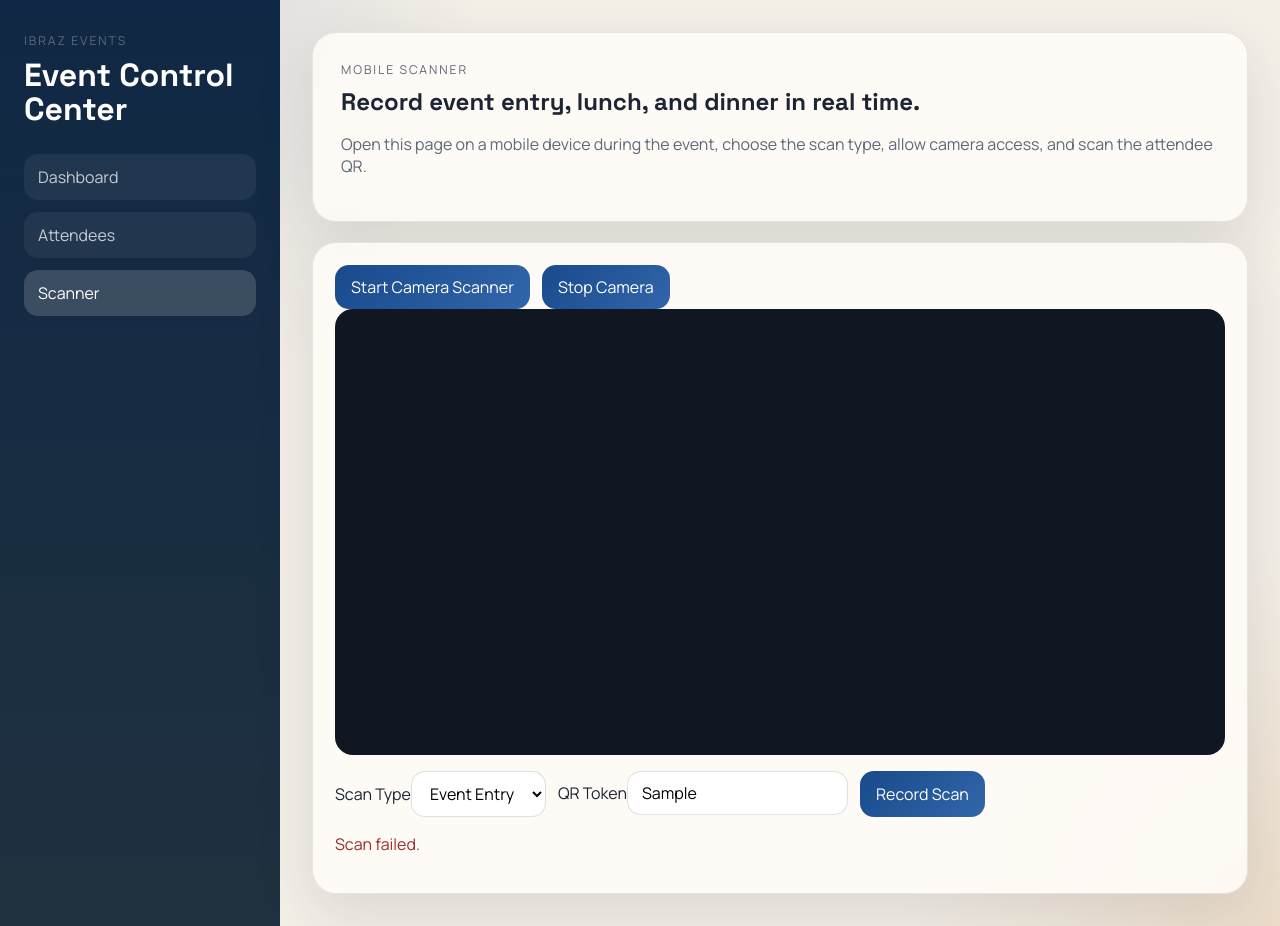
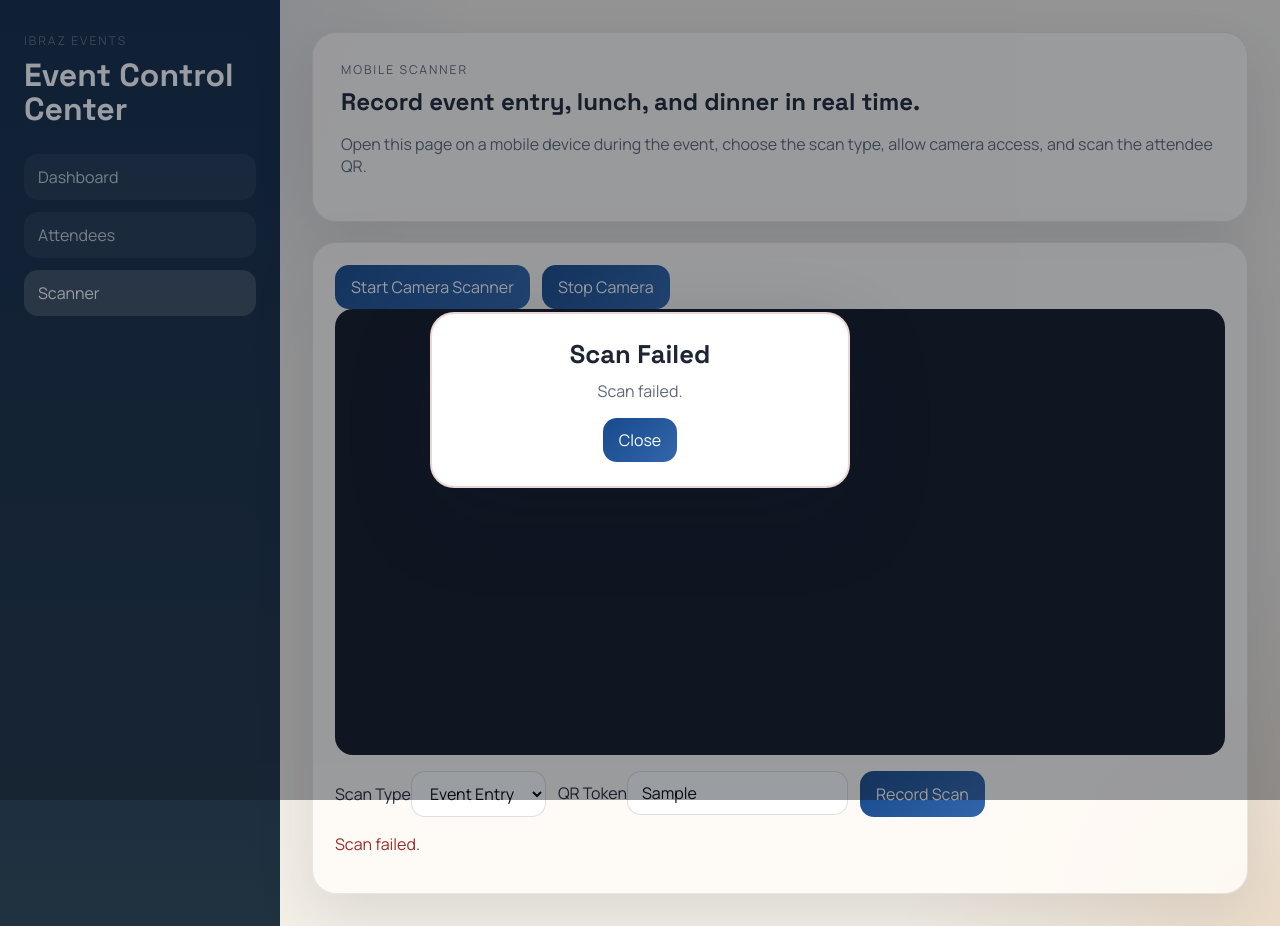
Before and after one commit to ibrajkhan/Event-Management, a React (Vite) app in the folder client/: page /scanner in a window 1280 px wide. Both pictures are taken after typing "Sample" into the empty fields and a click on the button "Record Scan". Built offline with nearby package versions, Linux system fonts and the light colour scheme; no server answers.

Commit message:
changes done in Scanner

```diff
--- a/client/src/pages/ScannerPage.jsx
+++ b/client/src/pages/ScannerPage.jsx
@@ -8,8 +8,19 @@ function extractToken(rawValue) {
     return "";
   }
 
-  const parts = value.split("/");
-  return parts[parts.length - 1];
+  try {
+    const parsedUrl = new URL(value);
+    const parts = parsedUrl.pathname.split("/").filter(Boolean);
+    return parts[parts.length - 1] || "";
+  } catch {
+    const sanitized = value.split("?")[0].split("#")[0].replace(/\/+$/, "");
+    const parts = sanitized.split("/").filter(Boolean);
+    return parts[parts.length - 1] || sanitized;
+  }
+}
+
+function buildNotice(type, title, message, attendee = null) {
+  return { type, title, message, attendee };
 }
 
 export default function ScannerPage() {
@@ -18,9 +29,12 @@ export default function ScannerPage() {
   const [result, setResult] = useState(null);
   const [error, setError] = useState("");
   const [cameraState, setCameraState] = useState("idle");
+  const [notice, setNotice] = useState(null);
+  const [isSubmitting, setIsSubmitting] = useState(false);
   const videoRef = useRef(null);
   const readerRef = useRef(null);
   const controlsRef = useRef(null);
+  const scanLockRef = useRef(false);
 
   useEffect(() => {
     return () => {
@@ -29,18 +43,38 @@ export default function ScannerPage() {
     };
   }, []);
 
-  async function handleSubmit(event) {
-    event.preventDefault();
+  async function submitScan(rawToken) {
+    const normalizedToken = extractToken(rawToken);
+
+    if (!normalizedToken) {
+      setResult(null);
+      setError("No QR token found. Please scan again.");
+      setNotice(buildNotice("error", "Scan Failed", "No QR token found. Please scan again."));
+      return;
+    }
+
+    setIsSubmitting(true);
     setError("");
 
     try {
-      const data = await recordScan(scanType, extractToken(token));
+      const data = await recordScan(scanType, normalizedToken);
       setResult(data);
       setToken("");
+      setNotice(buildNotice("success", "Scan Successful", data.message, data.attendee));
     } catch (requestError) {
+      const message = requestError.response?.data?.message || "Scan failed.";
+      const attendee = requestError.response?.data?.attendee || null;
       setResult(null);
-      setError(requestError.response?.data?.message || "Scan failed.");
+      setError(message);
+      setNotice(buildNotice("error", "Scan Failed", message, attendee));
+    } finally {
+      setIsSubmitting(false);
     }
+  }
+
+  async function handleSubmit(event) {
+    event.preventDefault();
+    await submitScan(token);
   }
 
   async function startCameraScanner() {
@@ -50,35 +84,43 @@ export default function ScannerPage() {
     try {
       const reader = new BrowserMultiFormatReader();
       readerRef.current = reader;
-      controlsRef.current = await reader.decodeFromVideoDevice(undefined, videoRef.current, async (result) => {
-        if (!result) {
+      controlsRef.current = await reader.decodeFromConstraints(
+        {
+          audio: false,
+          video: {
+            facingMode: { ideal: "environment" }
+          }
+        },
+        videoRef.current,
+        async (decodedResult) => {
+          if (!decodedResult || scanLockRef.current) {
             return;
           }
 
-        const scannedToken = extractToken(result.getText());
+          scanLockRef.current = true;
+          const scannedToken = extractToken(decodedResult.getText());
           controlsRef.current?.stop();
           reader.reset();
           setCameraState("idle");
           setToken(scannedToken);
-
-        try {
-          const data = await recordScan(scanType, scannedToken);
-          setResult(data);
-        } catch (requestError) {
-          setResult(null);
-          setError(requestError.response?.data?.message || "Scan failed.");
+          await submitScan(scannedToken);
+          window.setTimeout(() => {
+            scanLockRef.current = false;
+          }, 1200);
         }
-      });
+      );
       setCameraState("live");
-    } catch (cameraError) {
+    } catch {
       setCameraState("idle");
-      setError("Unable to access camera. Please allow camera permission or paste the QR token manually.");
+      setError("Unable to access the rear camera. Please allow camera permission and try again.");
+      setNotice(buildNotice("error", "Camera Error", "Unable to access the rear camera. Please allow camera permission and try again."));
     }
   }
 
   function stopCameraScanner() {
     controlsRef.current?.stop();
     readerRef.current?.reset();
+    scanLockRef.current = false;
     setCameraState("idle");
   }
 
@@ -123,7 +165,9 @@ export default function ScannerPage() {
               placeholder="Paste the QR URL/token or scan with camera"
             />
           </label>
-          <button type="submit">Record Scan</button>
+          <button type="submit" disabled={isSubmitting}>
+            {isSubmitting ? "Recording..." : "Record Scan"}
+          </button>
         </form>
 
         {error ? <p className="error-text">{error}</p> : null}
@@ -135,6 +179,24 @@ export default function ScannerPage() {
           </div>
         ) : null}
       </section>
+
+      {notice ? (
+        <div className="scan-notice-backdrop" onClick={() => setNotice(null)}>
+          <div className={`scan-notice scan-notice-${notice.type}`} onClick={(event) => event.stopPropagation()}>
+            <h3>{notice.title}</h3>
+            <p>{notice.message}</p>
+            {notice.attendee ? (
+              <div className="scan-notice-meta">
+                <strong>{notice.attendee.name}</strong>
+                <span>{notice.attendee.registrationNumber}</span>
+              </div>
+            ) : null}
+            <button type="button" onClick={() => setNotice(null)}>
+              Close
+            </button>
+          </div>
+        </div>
+      ) : null}
     </div>
   );
 }
--- a/client/src/styles.css
+++ b/client/src/styles.css
@@ -241,6 +241,50 @@ td {
   color: var(--red);
 }
 
+.scan-notice-backdrop {
+  position: fixed;
+  inset: 0;
+  display: grid;
+  place-items: center;
+  padding: 20px;
+  background: rgba(16, 23, 35, 0.42);
+  z-index: 50;
+}
+
+.scan-notice {
+  width: min(100%, 420px);
+  padding: 24px;
+  border-radius: 24px;
+  background: white;
+  box-shadow: 0 28px 80px rgba(16, 23, 35, 0.22);
+  text-align: center;
+}
+
+.scan-notice h3 {
+  margin: 0 0 10px;
+  font-family: "Space Grotesk", sans-serif;
+  font-size: 1.6rem;
+}
+
+.scan-notice p {
+  margin: 0 0 16px;
+  color: var(--muted);
+}
+
+.scan-notice-success {
+  border: 2px solid rgba(31, 122, 92, 0.2);
+}
+
+.scan-notice-error {
+  border: 2px solid rgba(154, 45, 45, 0.2);
+}
+
+.scan-notice-meta {
+  display: grid;
+  gap: 4px;
+  margin-bottom: 18px;
+}
+
 @media (max-width: 920px) {
   .shell {
     grid-template-columns: 1fr;
```
Lines whose indentation alone changed are shown as unchanged.
